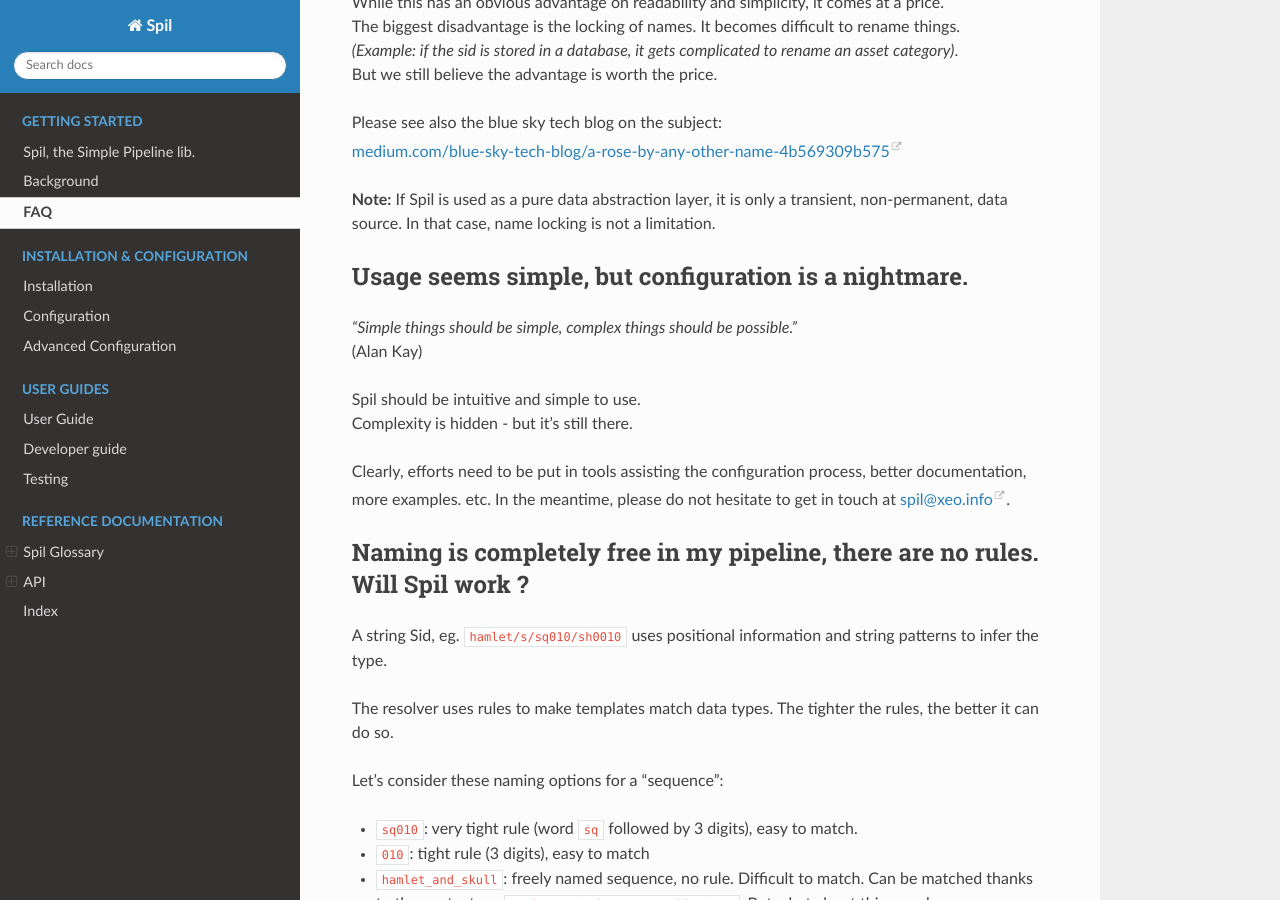
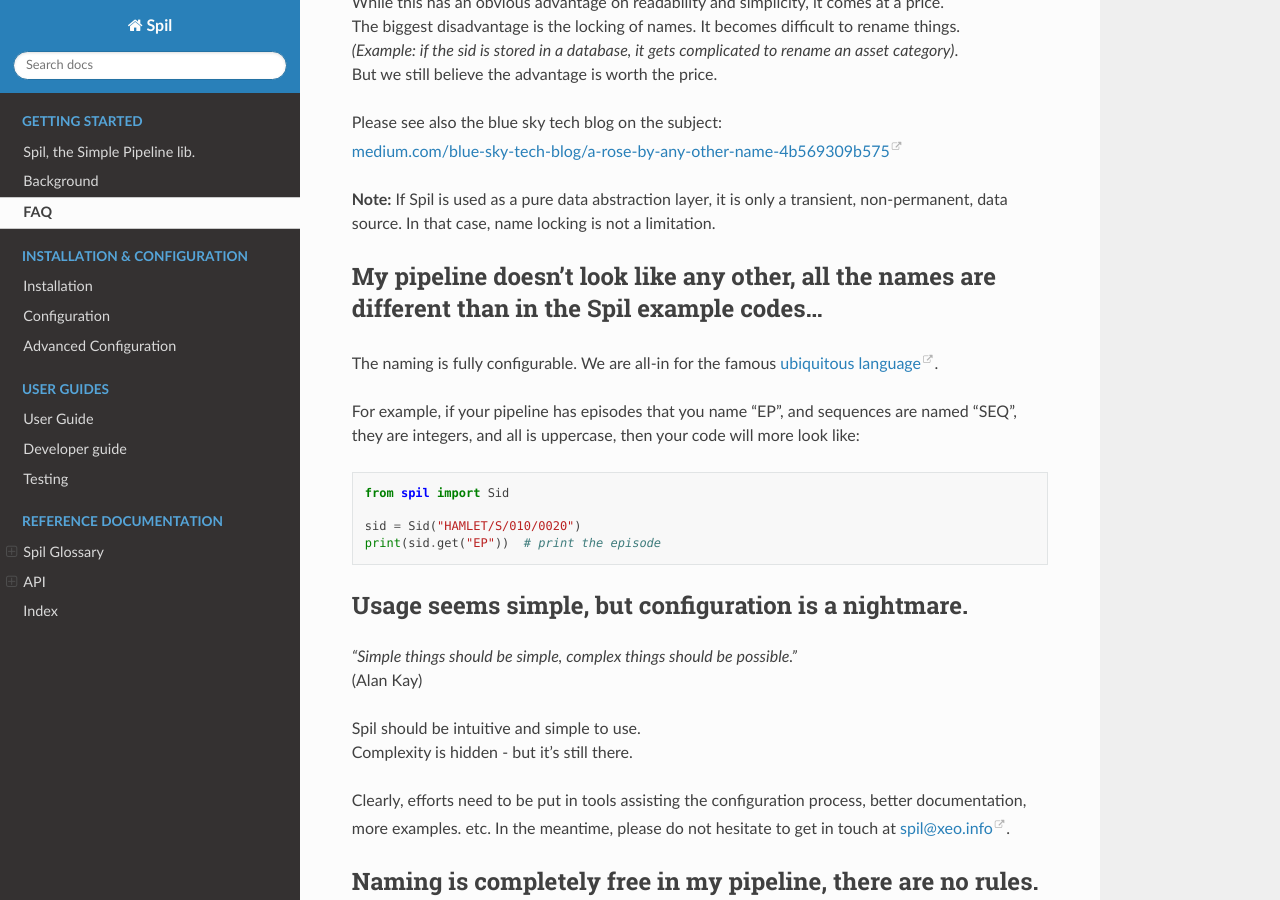
Before and after one commit to MichaelHaussmann/spil, a Sphinx documentation site: the page built from docs/faq.md, in a window 1280 px wide and 900 px high, scrolled down 1423 px. Built offline with Sphinx 7.4.7 and the Read the Docs theme 2.0.0, drawn with Linux system fonts in a browser that asks for light colours; pages that are not in the unit, such as notebooks, are missing from menus.

Commit message:
question about ubiquitous language

````diff
--- a/docs/faq.md
+++ b/docs/faq.md
@@ -62,6 +62,22 @@ If Spil is used as a pure data abstraction layer, it is only a transient, non-pe
 In that case, name locking is not a limitation.
 
 
+## My pipeline doesn't look like any other, all the names are different than in the Spil example codes...
+
+The naming is fully configurable.
+We are all-in for the famous [ubiquitous language](https://www.lullabot.com/articles/naming-content-types-using-ubiquitous-language).
+
+For example, if your pipeline has episodes that you name "EP", and sequences are named "SEQ",
+they are integers, and all is uppercase, then your code will more look like:
+
+```python
+from spil import Sid
+
+sid = Sid("HAMLET/S/010/0020")
+print(sid.get("EP"))  # print the episode
+```
+
+
 ## Usage seems simple, but configuration is a nightmare.
 
 *“Simple things should be simple, complex things should be possible.”*
````
